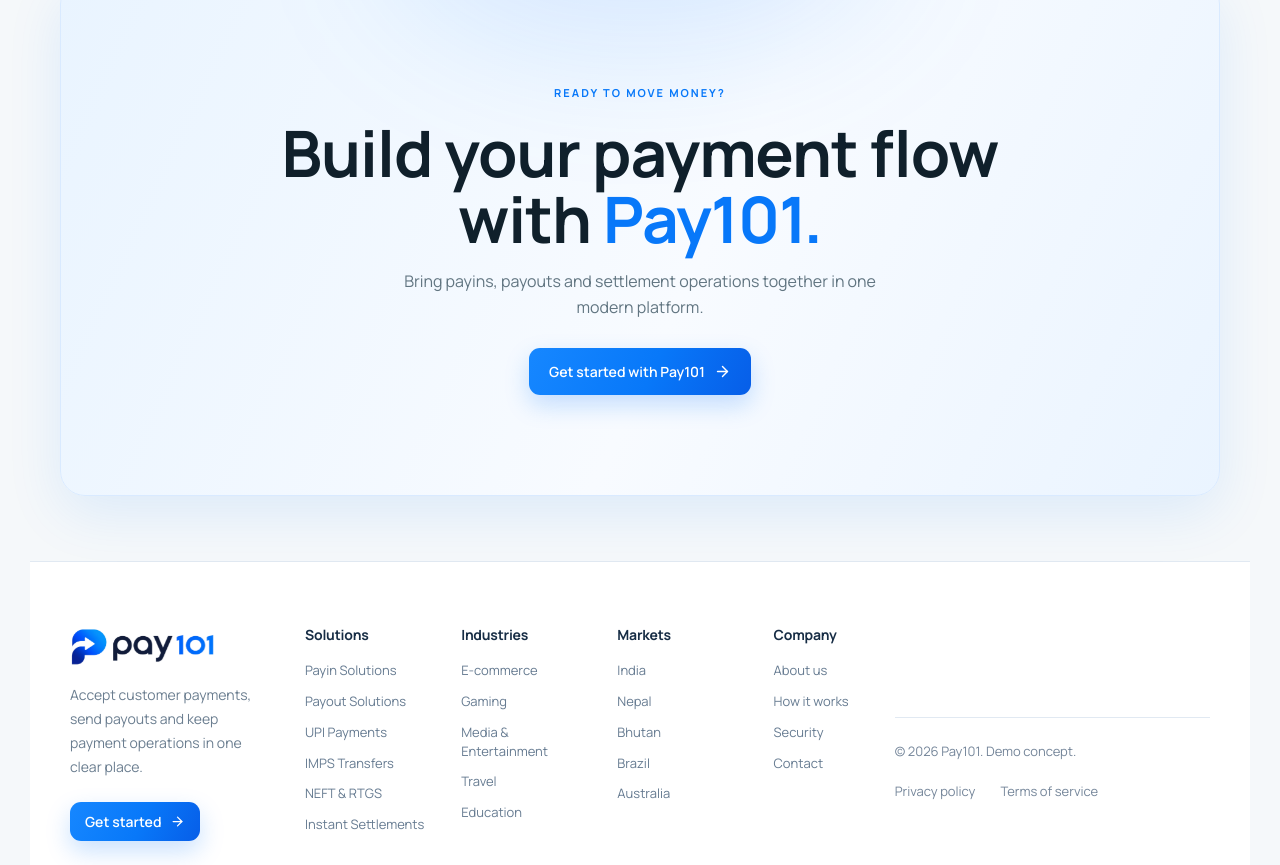
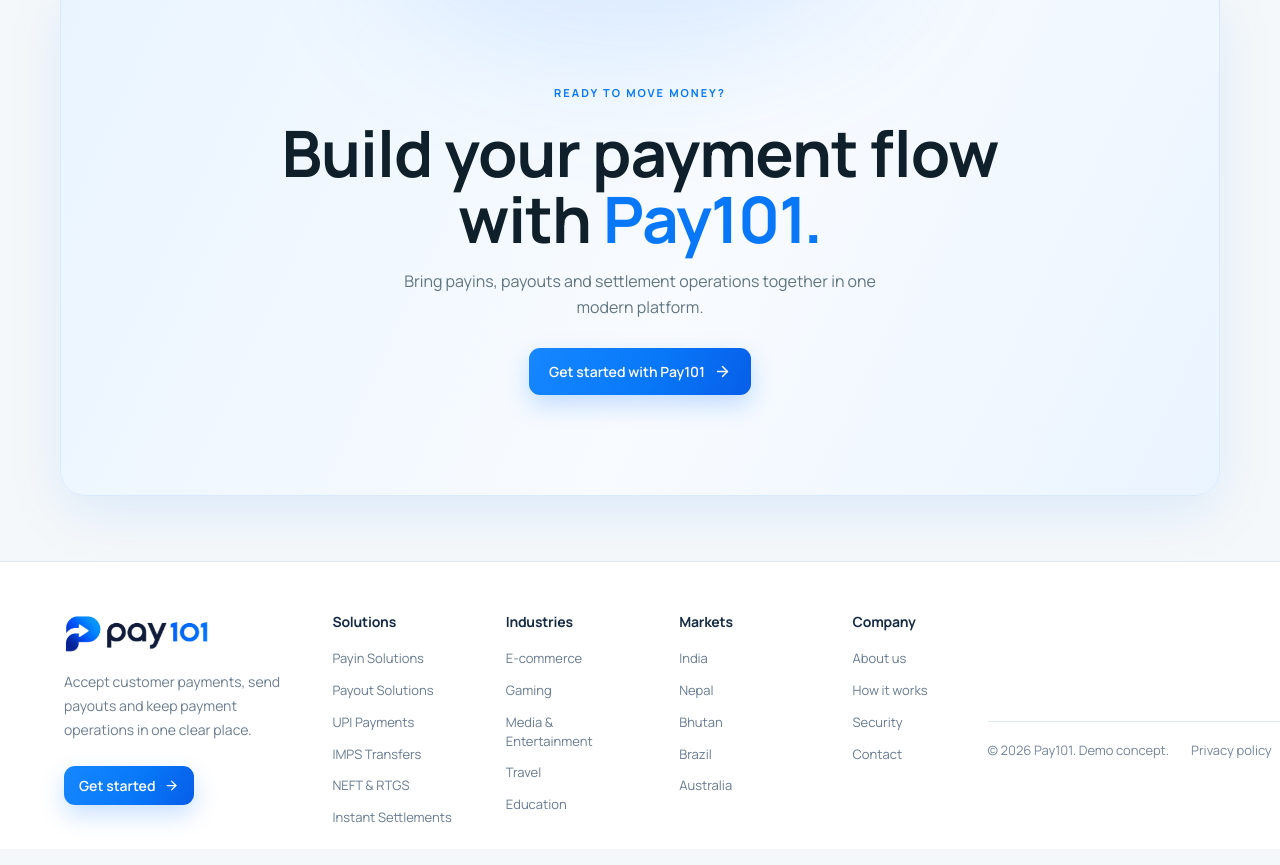
Before and after one commit to kartikmishra543/pay101-demo, a React (Vite) app: page / in a window 1280 px wide. Shown: the part 5550-6415 px from the top of the page. Built offline with nearby package versions, Linux system fonts and the light colour scheme.

Commit message:
Balance footer columns across full width and align legal links in bottom bar

```diff
--- a/src/style.css
+++ b/src/style.css
@@ -632,3 +632,16 @@ h1,h2,h3,h4,h5,h6{letter-spacing:-.015em!important;line-height:1.14;font-weight:
 .p101FooterGrid{grid-template-columns:repeat(2,1fr)}
 }
 @media(max-width:550px){.p101HeaderInner{padding:0 14px}.p101Actions .primary{padding:9px 12px;font-size:12px}.p101Footer{padding:45px 22px 24px}.p101FooterGrid{gap:28px 18px}.p101FooterBottom{margin-top:32px}}
+
+
+/* Footer layout refinement: balanced columns and a full-width single-line legal bar */
+.p101Footer{width:100%;max-width:none;box-sizing:border-box;padding:52px clamp(28px,5vw,85px) 22px}
+.p101FooterGrid{width:100%;max-width:1440px;margin:0 auto;display:grid;grid-template-columns:minmax(230px,1.65fr) repeat(4,minmax(135px,1fr));gap:clamp(22px,3vw,48px);align-items:start}
+.p101FooterBrand{min-width:0}
+.p101FooterCol{min-width:0;gap:13px}
+.p101FooterBottom{max-width:1440px;width:100%;margin:38px auto 0;padding:19px 0 0;border-top:1px solid #e1e9f2;display:flex;flex-direction:row;justify-content:space-between;align-items:center;flex-wrap:nowrap;gap:20px}
+.p101FooterBottom span{white-space:nowrap}
+.p101FooterBottom div{display:flex;align-items:center;flex-wrap:nowrap;gap:26px;white-space:nowrap}
+@media(min-width:901px) and (max-width:1150px){.p101FooterGrid{grid-template-columns:minmax(195px,1.35fr) repeat(4,minmax(110px,1fr));gap:20px}.p101Footer{padding-inline:28px}}
+@media(max-width:900px){.p101FooterGrid{grid-template-columns:repeat(2,minmax(0,1fr));gap:32px}.p101FooterBrand{grid-column:1/-1}.p101FooterBottom{flex-wrap:wrap;gap:12px}}
+@media(max-width:550px){.p101Footer{padding:38px 20px 20px}.p101FooterGrid{gap:26px 18px}.p101FooterBottom{font-size:11px}.p101FooterBottom div{gap:14px;flex-wrap:wrap}}
```
